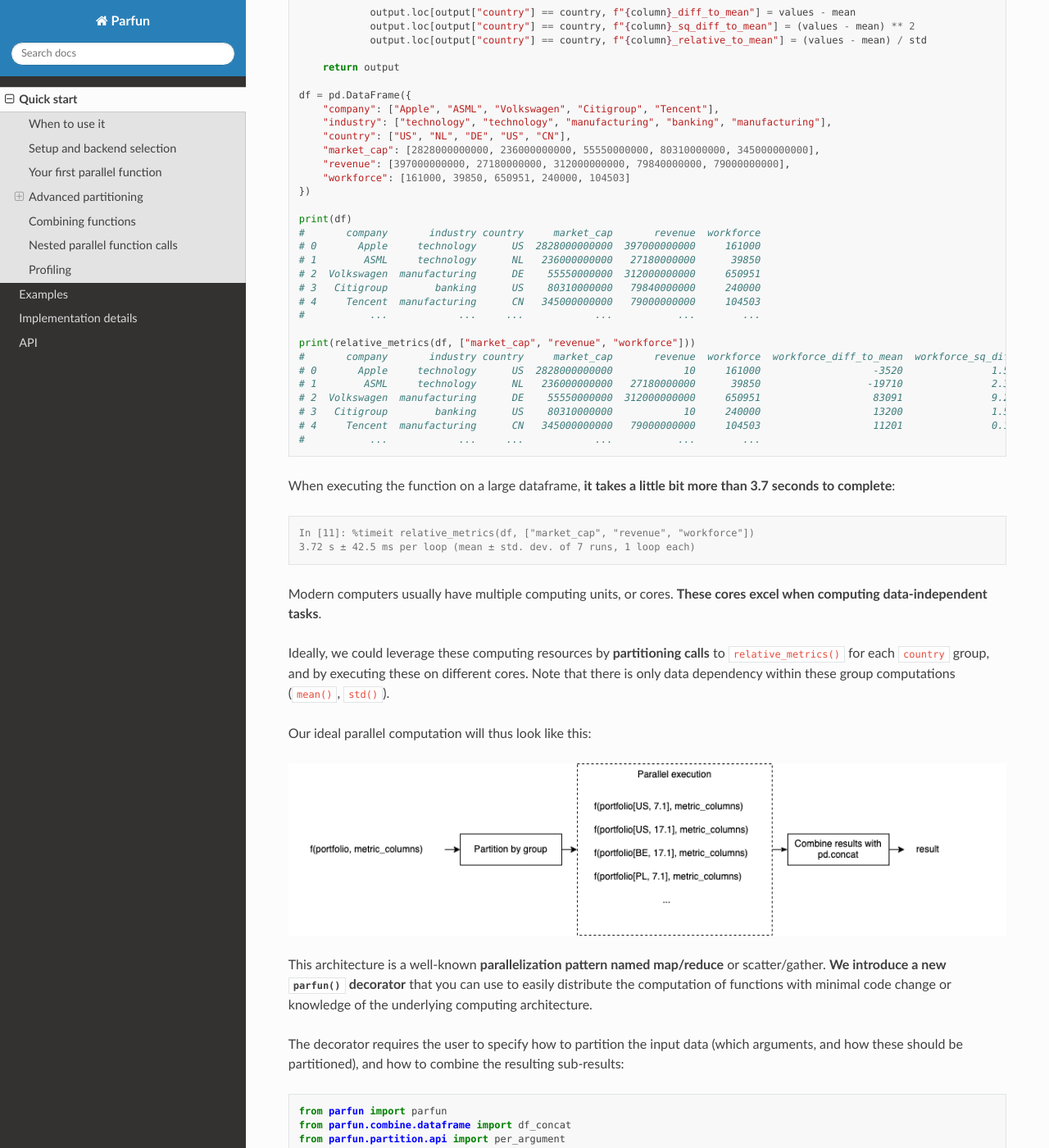
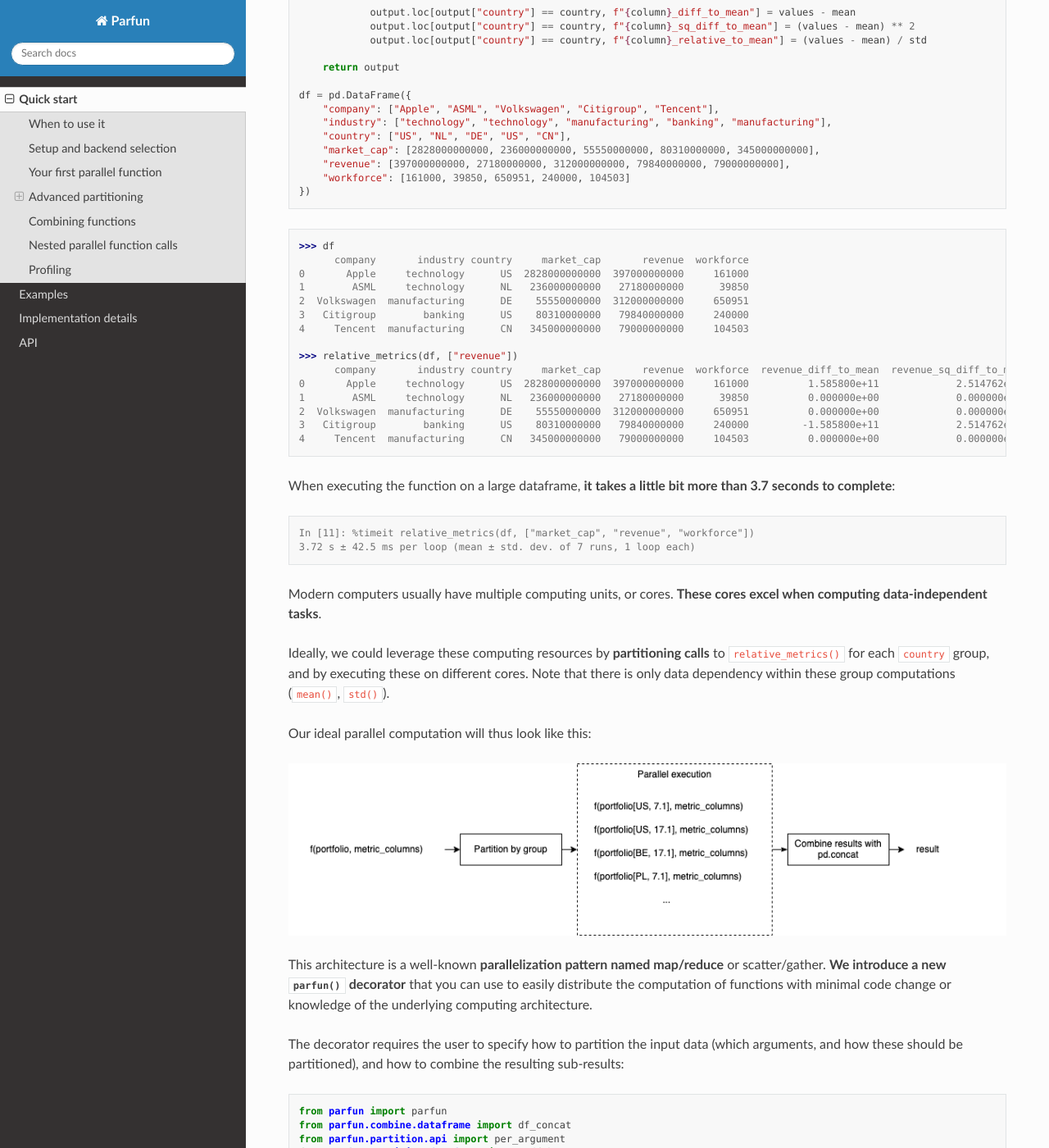
Before and after one commit to Citi/parfun, a Sphinx documentation site: the page built from docs/source/tutorials/quickstart.rst, in a window 1280 px wide and 1400 px high, scrolled down 2003 px. Shown: the whole window at 82% size. Built offline with Sphinx 7.4.7 and the Read the Docs theme 3.1.0, drawn with Linux system fonts in a browser that asks for light colours; the version number could not be read and is left out; some of the changed text lies outside the part shown.

```diff
--- a/docs/source/tutorials/quickstart.rst
+++ b/docs/source/tutorials/quickstart.rst
@@ -41,7 +41,7 @@ backends, or to enable Pandas' support, use the `scaler`, `dask` and/or `scaler`
 
 .. code:: bash
 
-    pip install "parfun[dask,scaler,pandas]""
+    pip install "parfun[dask,scaler,pandas]"
 
 
 The library relies on a registered computing backend to schedule and distribute sub-tasks among a group of allocated
@@ -51,7 +51,7 @@ workers.
 with the :py:func:`~parfun.entry_point.set_parallel_backend` or within a Python context with
 :py:func:`~parfun.entry_point.set_parallel_backend_context`.
 
-.. code:: python
+.. testcode::
 
     from parfun.entry_point import set_parallel_backend, set_parallel_backend_context
 
@@ -62,7 +62,6 @@ with the :py:func:`~parfun.entry_point.set_parallel_backend` or within a Python
     with set_parallel_backend_context("scaler_remote", scheduler_address="tcp://scaler.cluster:1243"):
         ... # Will run with parallel task over Scaler.
 
-
 See :py:func:`~parfun.entry_point.set_parallel_backend` for a description of the available backend options.
 
 
@@ -72,8 +71,7 @@ Your first parallel function
 Let's say that you have a computing intensive function that applies on a large dataframe, but that actually **does the
 computations separately for each country**:
 
-
-.. code-block:: python
+.. testcode::
 
     from typing import List
 
@@ -110,23 +108,24 @@ computations separately for each country**:
         "workforce": [161000, 39850, 650951, 240000, 104503]
     })
 
-    print(df)
-    #       company       industry country     market_cap       revenue  workforce
-    # 0       Apple     technology      US  2828000000000  397000000000     161000
-    # 1        ASML     technology      NL   236000000000   27180000000      39850
-    # 2  Volkswagen  manufacturing      DE    55550000000  312000000000     650951
-    # 3   Citigroup        banking      US    80310000000   79840000000     240000
-    # 4     Tencent  manufacturing      CN   345000000000   79000000000     104503
-    #           ...            ...     ...            ...           ...        ...
+.. doctest::
 
-    print(relative_metrics(df, ["market_cap", "revenue", "workforce"]))
-    #       company       industry country     market_cap       revenue  workforce  workforce_diff_to_mean  workforce_sq_diff_to_mean
-    # 0       Apple     technology      US  2828000000000            10     161000                   -3520               1.560250e+09  ...
-    # 1        ASML     technology      NL   236000000000   27180000000      39850                  -19710               2.372191e+00  ...
-    # 2  Volkswagen  manufacturing      DE    55550000000  312000000000     650951                   83091               9.291912e+00  ...
-    # 3   Citigroup        banking      US    80310000000            10     240000                   13200               1.560250e+09  ...
-    # 4     Tencent  manufacturing      CN   345000000000   79000000000     104503                   11201               0.127128e+00  ...
-    #           ...            ...     ...            ...           ...        ...
+    >>> df
+          company       industry country     market_cap       revenue  workforce
+    0       Apple     technology      US  2828000000000  397000000000     161000
+    1        ASML     technology      NL   236000000000   27180000000      39850
+    2  Volkswagen  manufacturing      DE    55550000000  312000000000     650951
+    3   Citigroup        banking      US    80310000000   79840000000     240000
+    4     Tencent  manufacturing      CN   345000000000   79000000000     104503
+
+    >>> relative_metrics(df, ["revenue"])
+          company       industry country     market_cap       revenue  workforce  revenue_diff_to_mean  revenue_sq_diff_to_mean  revenue_relative_to_mean
+    0       Apple     technology      US  2828000000000  397000000000     161000          1.585800e+11             2.514762e+22                  0.707107
+    1        ASML     technology      NL   236000000000   27180000000      39850          0.000000e+00             0.000000e+00                       NaN
+    2  Volkswagen  manufacturing      DE    55550000000  312000000000     650951          0.000000e+00             0.000000e+00                       NaN
+    3   Citigroup        banking      US    80310000000   79840000000     240000         -1.585800e+11             2.514762e+22                 -0.707107
+    4     Tencent  manufacturing      CN   345000000000   79000000000     104503          0.000000e+00             0.000000e+00                       NaN
+
 
 When executing the function on a large dataframe, **it takes a little bit more than 3.7 seconds to complete**:
 
@@ -156,15 +155,16 @@ The decorator requires the user to specify how to partition the input data (whic
 partitioned), and how to combine the resulting sub-results:
 
 
-.. code-block:: python
+.. testcode::
 
     from parfun import parfun
     from parfun.combine.dataframe import df_concat
     from parfun.partition.api import per_argument
     from parfun.partition.dataframe import df_by_group
 
+
     @parfun(
-        split=per_argument(df=df_by_group(by="country"))
+        split=per_argument(df=df_by_group(by="country")),
         combine_with=df_concat,
     )
     def relative_metrics(df: pd.DataFrame, columns: List[str]) -> pd.DataFrame:
@@ -197,10 +197,8 @@ single argument. However, we could also use :py:func:`~parfun.partition.api.per_
 partitioning functions on various parameters:
 
 
-.. code-block:: python
+.. testcode::
 
-    from parfun import parfun
-    from parfun.partition.api import per_argument
     from parfun.partition.collection import list_by_chunk
     from parfun.partition.dataframe import df_by_row
 
@@ -234,15 +232,14 @@ Alternatively, it might be sometimes desired to run the same partitioning functi
 :py:func:`~parfun.partition.api.all_arguments`:
 
 
-.. code-block:: python
+.. testcode::
 
-    from parfun import parfun
     from parfun.partition.api import all_arguments
-    from parfun.partition.dataframe import df_by_row
+
 
     @parfun(
         split=all_arguments(df_by_group(by=["year", "month"])),
-        ...
+        combine_with=...,
     )
     def func(df_1: pd.DataFrame, df_2: pd.DataFrame):
         ...
@@ -253,8 +250,7 @@ Custom partition generators
 
 If you wish to implement more complex partitioning schemes, ``parfun`` allows the use of custom Python generators:
 
-
-.. code:: python
+.. testcode::
 
     from typing import Generator, Tuple
 
@@ -292,32 +288,38 @@ The library tries to automatically determine the optimal size for the parallelly
 **You can override how the library choose the partition size to use by either providing either the**
 ``initial_partition_size: int`` **or** ``fixed_partition_size: int`` **parameter:**
 
-.. code:: python
+.. testcode::
 
     @parfun(
-        ...,
+        split=...,
+        combine_with=...,
         fixed_partition_size=10,  # The partition size will always be 10 rows/items.
+    )
+    def func(arg):
         ...
-    )
+
 
     @parfun(
-        ...,
+        split=...,
+        combine_with=...,
         initial_partition_size=200,  # The library will use 200 as a first estimate then improve from it.
+    )
+    def func(arg):
         ...
-    )
-
 
 These parameters also accept a callable instead of an ``int``. This is useful when the function's input is required to
 compute the partition size:
 
-.. code:: python
+
+.. testcode::
 
     @parfun(
+        split=...,
+        combine_with=...,
+        initial_partition_size=lambda df: df.shape[0] * 0.01,  # partitions are 1% of the dataframe size
+    )
+    def func(df: pd.DataFrame):
         ...
-        initial_partition_size=lambda df: df.shape[0] * 0.01,
-        ...
-    )
-    def fun(df: pd.DataFrame)
 
 
 .. note::
@@ -335,7 +337,8 @@ The library provides useful combining functions to deal with collections and dat
 In addition, regular Python functions can be used as combine functions. These will be provided the results of the
 partitioned computations as an iterable and their result type should match the decorated function's return type.
 
-.. code:: python
+
+.. testcode::
 
     @parfun(
         split=all_arguments(list_by_chunk),
@@ -354,16 +357,22 @@ Parfun functions can be safely called from other Parfun functions.
 inner functions sequentially, as regular Python functions.
 
 
-.. code-block:: python
+.. testcode::
 
-    @parfun(split=per_argument(values=list_by_chunk), ...)
+    @parfun(
+        split=per_argument(values=list_by_chunk),
+        combine_with=...,
+    )
     def parent_func(values: List[float]):
         ...
         result = child_func(df)
         ...
 
 
-    @parfun(split=split(df_by_group(by=["year", "month"])), ...)
+    @parfun(
+        split=all_arguments(df_by_group(by=["year", "month"])),
+        combine_with=...,
+    )
     def child_func(df: pd.DataFrame):
         ...
 
@@ -378,12 +387,15 @@ In addition, **the decorator provides a** ``profile: bool`` **parameter** that c
 metrics when running the parallel function:
 
 
-.. code-block:: python
+.. testcode::
 
     @parfun(
-        ...,
+        split=...,
+        combine_with=...,
         profile=True,
     )
+    def func(arg):
+        ...
 
 
 Applying this to our previous function give us this:
@@ -445,9 +457,12 @@ The decorator also has a trace_export: ``Optional[str]`` parameter that will dum
 function to a CSV file. All durations in this file are in nanoseconds (10-9):
 
 
-.. code-block:: python
+.. testcode::
 
     @parfun(
-        ...,
+        split=...,
+        combine_with=...,
         trace_export="relative_metrics.trace_export.csv",
     )
+    def func(arg):
+        ...
```
Also changed, not shown: other parts of docs/source/tutorials/quickstart.rst (+2 -2 lines), 2 other files.
